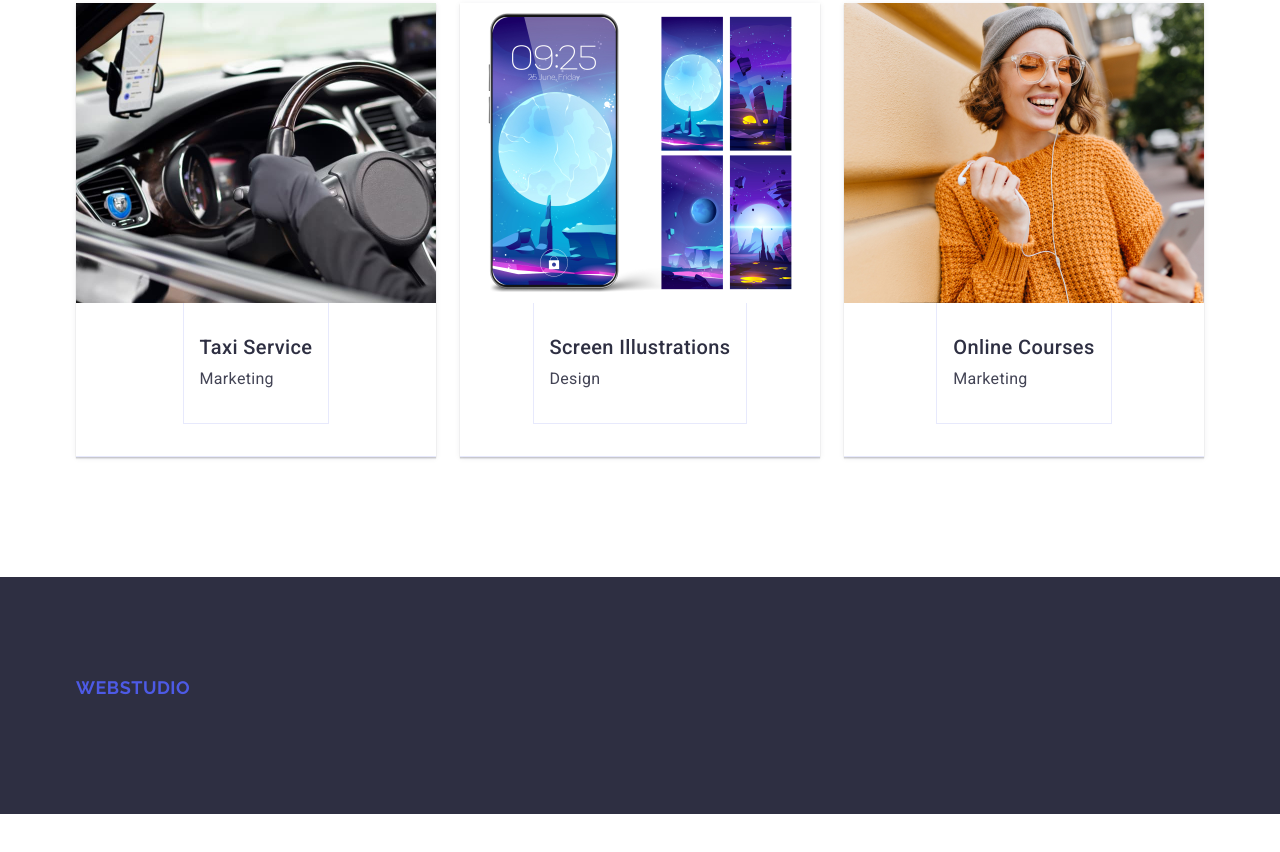
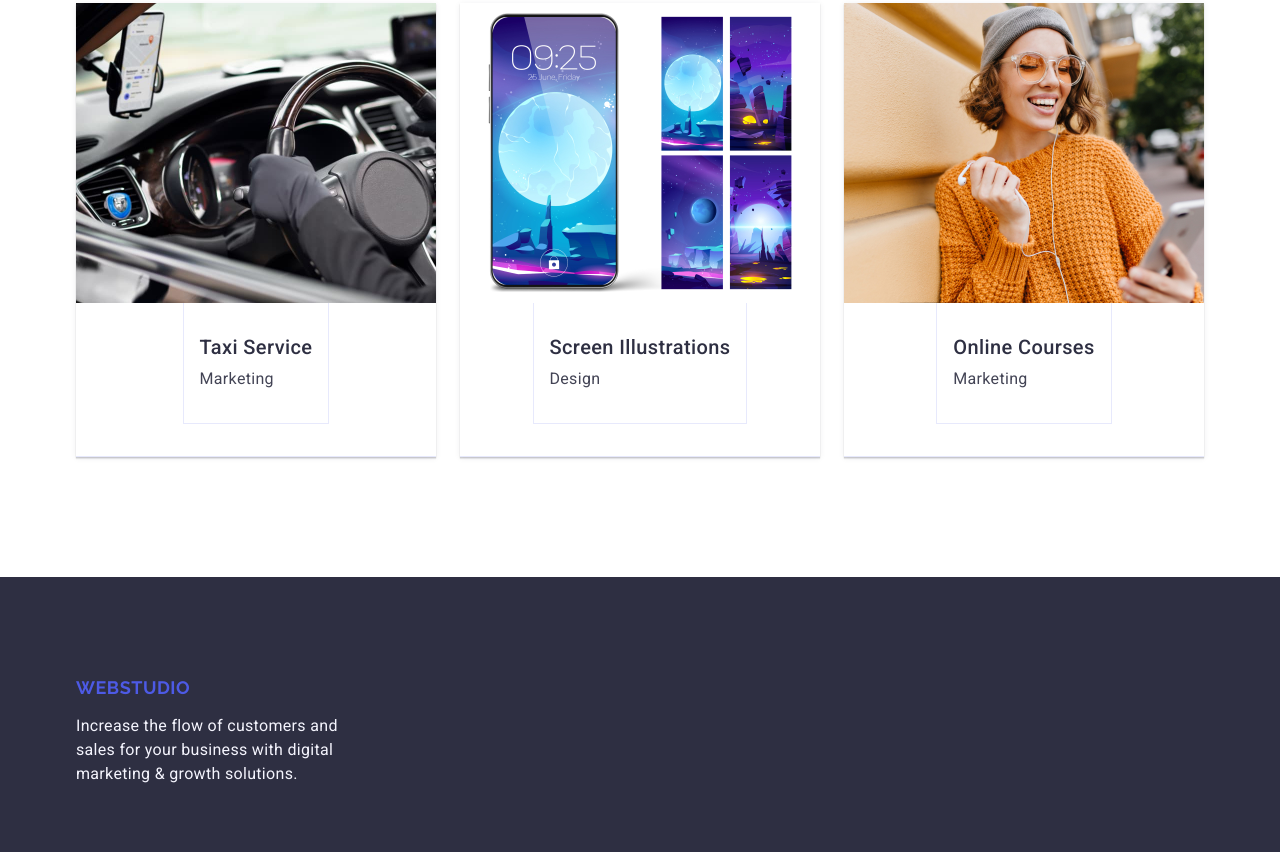
Before and after one commit to Dishonored1402/goit-markup-hw-03, a plain HTML site: page index.html in a window 1280 px wide. Shown: the part 2532-3384 px from the top of the page. Before the commit the page ends 3346 px from the top, so only its background shows below. Drawn offline with nearby package versions, Linux system fonts and the light colour scheme.

Commit message:
Add files via upload

```diff
--- a/index.html
+++ b/index.html
@@ -239,6 +239,10 @@
     <footer class="footer-main">
       <div class="container">
         <a href="./index.html" class="logo-footer">WebStudio</a>
+        <p class="footer-text">
+          Increase the flow of customers and sales for your business with
+          digital marketing & growth solutions.
+        </p>
       </div>
     </footer>
   </body>
```
